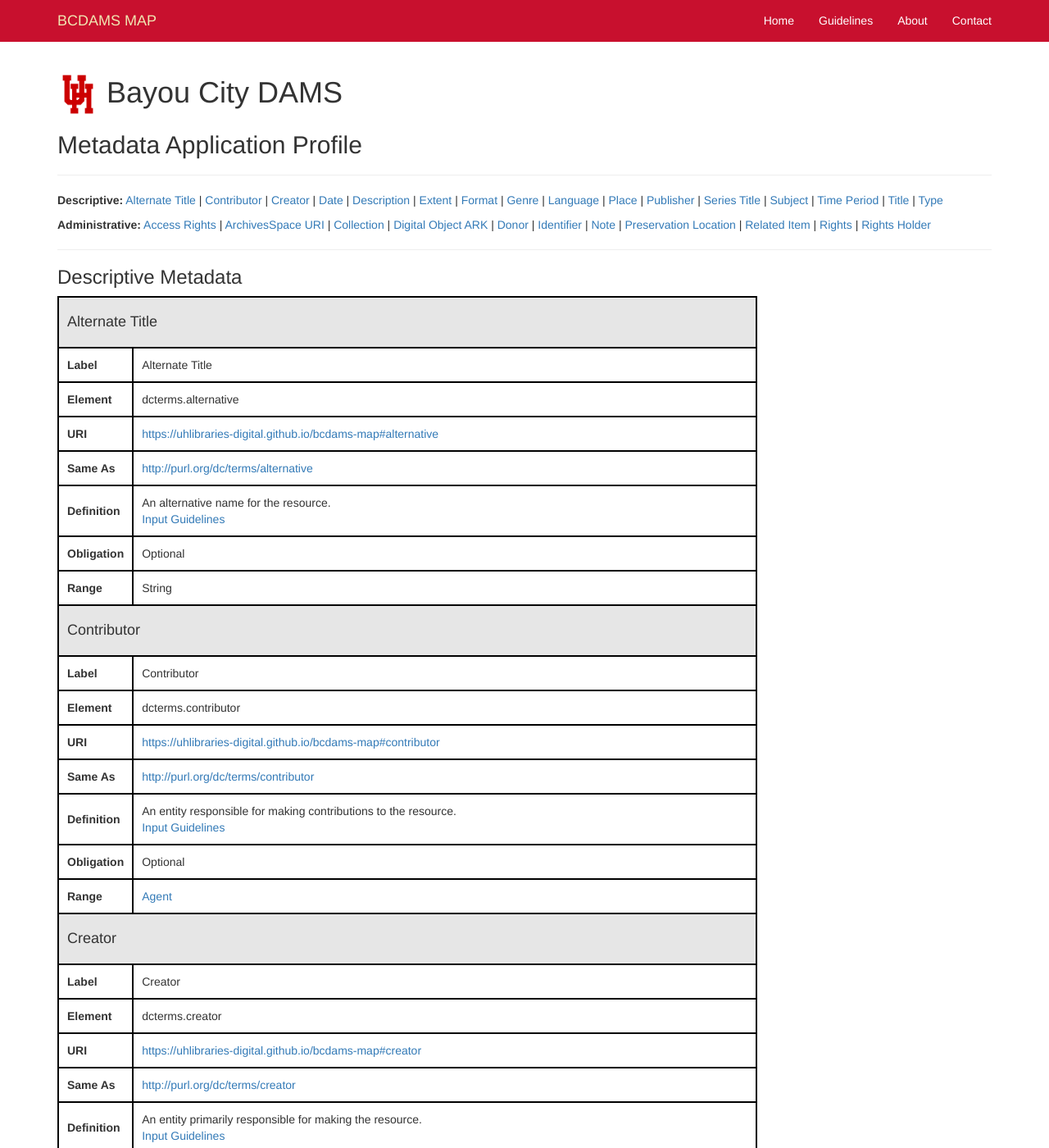
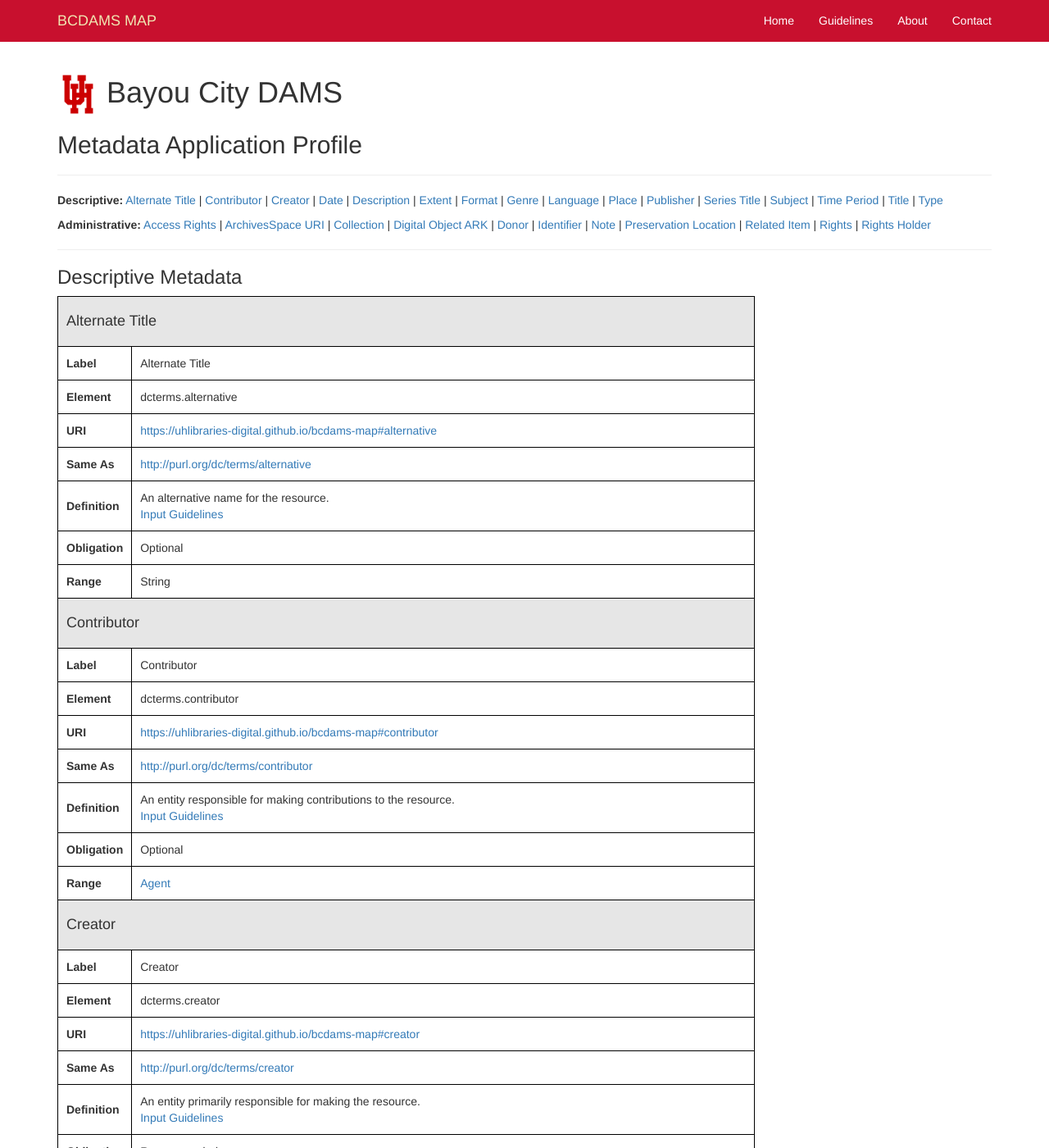
Before and after one commit to uhlibraries-digital/bcdams-map, a Jekyll site: the page built from index.html, in a window 1280 px wide and 1400 px high. Shown: the whole window at 82% size. Built offline with Jekyll 4.4.1, drawn with Linux system fonts in a browser that asks for light colours; nearby versions of some CDN libraries; the list of posts is cut into pages by our own code; comment, search, counter and statistics services are not loaded.

Commit message:
make table borders thinner

```diff
--- a/assets/css/custom.css
+++ b/assets/css/custom.css
@@ -64,7 +64,7 @@
 table,
 th,
 td {
-   border: 2px solid black;
+   border: 1px solid black;
    padding: 10px;
 }
 
@@ -73,7 +73,7 @@
 	position: -webkit-sticky;
   top: 50px;
   background-color: #e6e6e6;
-	border: 2px solid black;
+	border: 1px solid black;
 }
 
 /* Title */
```
